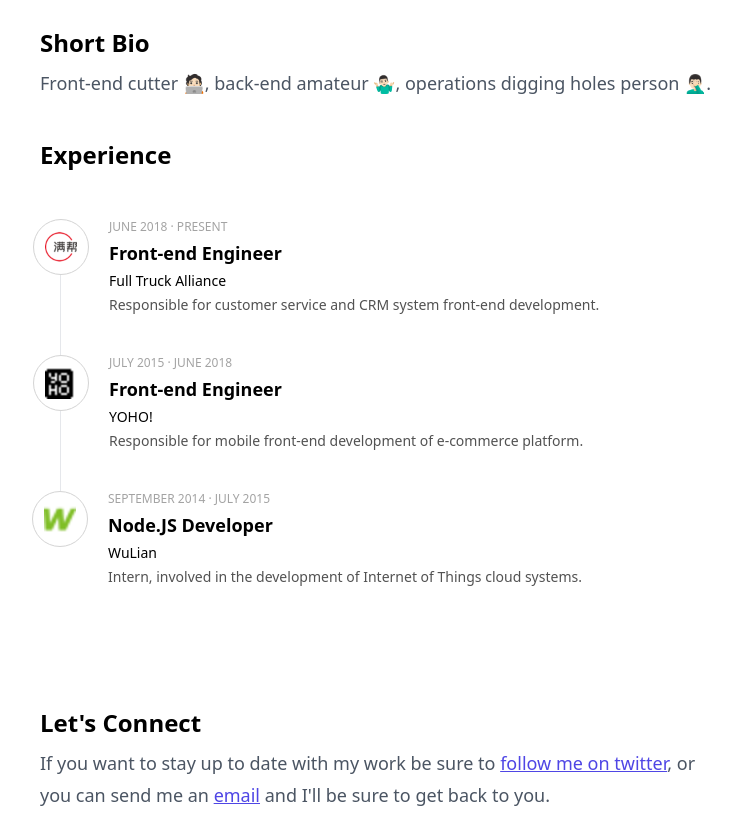
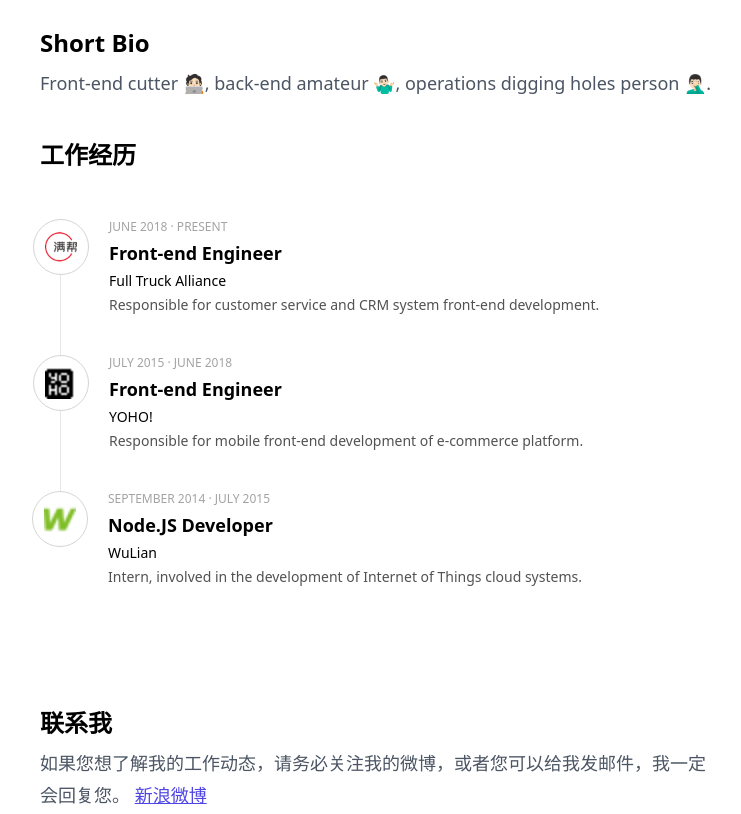
Before and after one commit to zhangyulingh/zyl, an Astro site: page /about in a window 1280 px wide. Shown: the part 840-1654 px from the top of the page, without its empty margins (264-1005 px from the left). Built offline with nearby package versions, Linux system fonts and the light colour scheme; Astro itself is replaced by a stand-in of ours.

Commit message:
feat: update

```diff
--- a/src/pages/about.astro
+++ b/src/pages/about.astro
@@ -42,7 +42,7 @@ import Layout from "../layouts/main.astro";
     <h2
       class="mt-5 mb-2 text-2xl font-bold lg:mt-10 sm:mt-6 dark:text-neutral-200"
     >
-      Experience
+      工作经历
     </h2>
     <div class="px-5 py-10">
       {
@@ -62,17 +62,15 @@ import Layout from "../layouts/main.astro";
       }
     </div>
 
-    <h2 class="mt-5 mb-2 text-2xl font-bold lg:mt-10 sm:mt-6 dark:text-neutral-200">Let's Connect</h2>
+    <h2 class="mt-5 mb-2 text-2xl font-bold lg:mt-10 sm:mt-6 dark:text-neutral-200">联系我</h2>
     <p
       class="text-sm leading-6 text-gray-600 dark:text-neutral-400 sm:leading-7 lg:leading-8 sm:text-base lg:text-lg"
     >
-      If you want to stay up to date with my work be sure to <a
+    如果您想了解我的工作动态，请务必关注我的微博，或者您可以给我发邮件，我一定会回复您。 <a
         href="https://x.com/0xKaibi"
         target="_blank"
-        class="text-indigo-600 underline">follow me on twitter</a
-      >, or you can send me an <a href="mailto:astro-aria#miantiao.me" class="text-indigo-600 underline"
-        >email</a
-      > and I'll be sure to get back to you.
+        class="text-indigo-600 underline">新浪微博</a
+      >
     </p>
   </section>
 </Layout>
```
